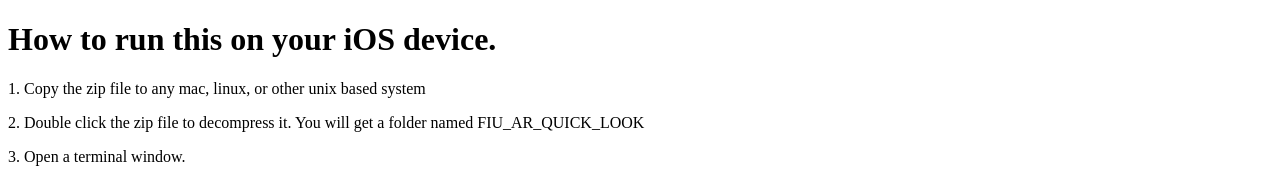
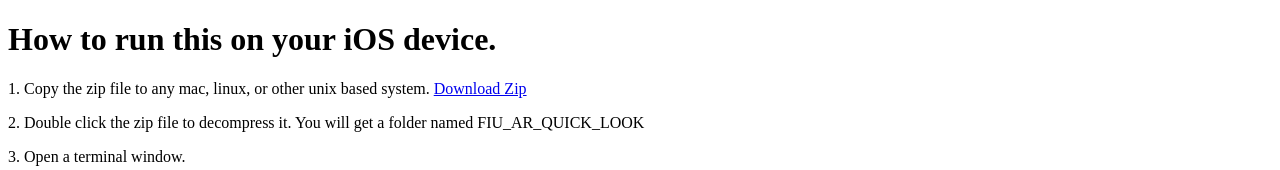
Before and after one commit to Erick12345678/Erick12345678.github.io, a plain HTML site: page Projects/FIU_AR_QUICK_LOOK/Resources/how_to_run.html in a window 1280 px wide. Shown: the top 170 px of the page. Drawn offline with Linux system fonts and the light colour scheme.

Commit message:
added zip

```diff
--- a/Projects/FIU_AR_QUICK_LOOK/Resources/how_to_run.html
+++ b/Projects/FIU_AR_QUICK_LOOK/Resources/how_to_run.html
@@ -16,7 +16,7 @@ color: #fff;
 </body>
 </html>
 <h1>How to run this on your iOS device.</h1>
-<p>1. Copy the zip file to any mac, linux, or other unix based system </p>
+<p>1. Copy the zip file to any mac, linux, or other unix based system. <a href='Resources/FIU_AR_QUICK_LOOK.zip'>Download Zip</a> </p>
 <p>2. Double click the zip file to decompress it. You will get a folder named FIU_AR_QUICK_LOOK</p>
 <p>3. Open a terminal window.</p>
 <p>4. Type cd, then drag the folder into the terminal, and press enter.</p>
```
Also changed, not shown: Projects/README.md (deleted), 2 other files.
